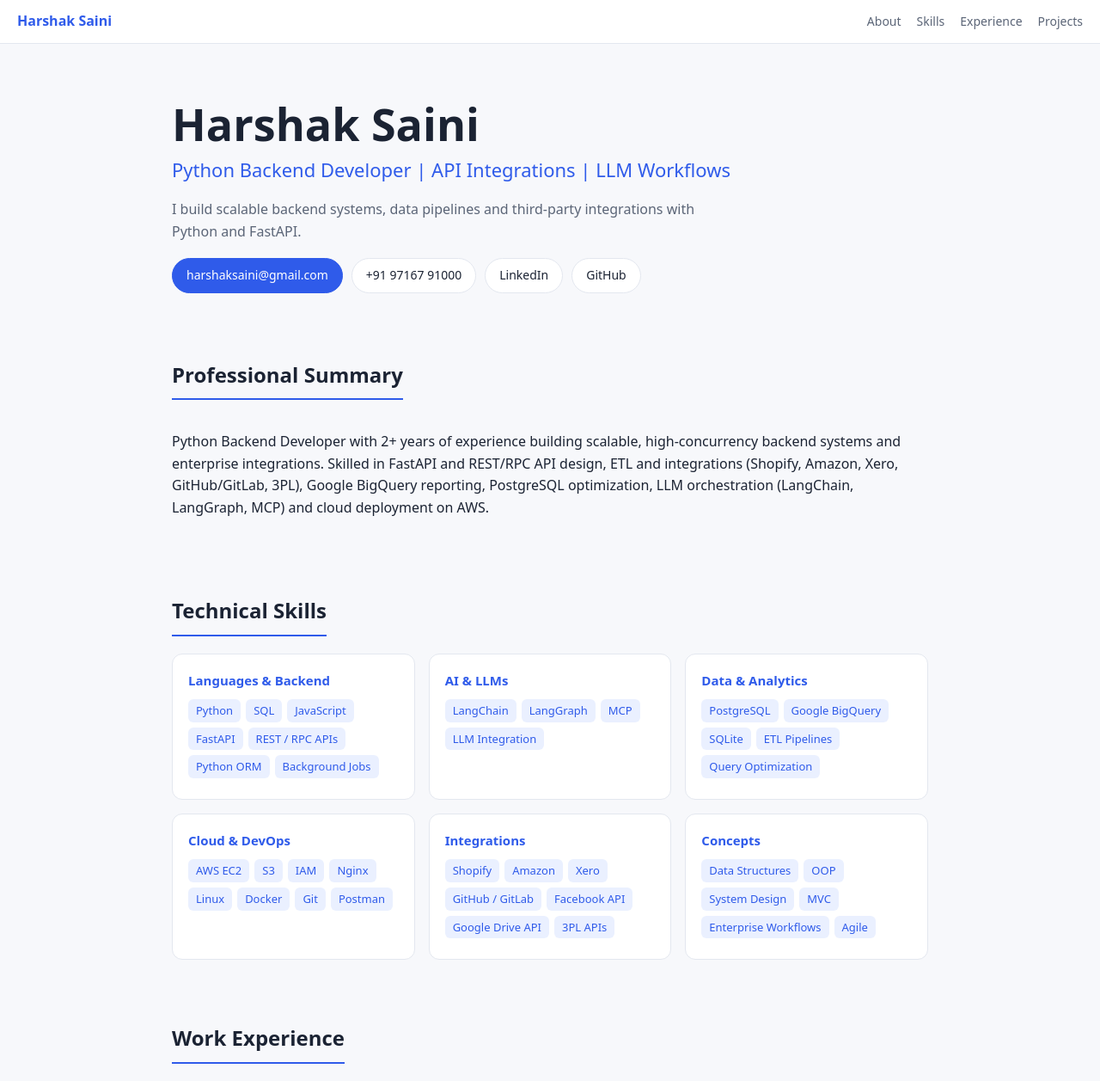
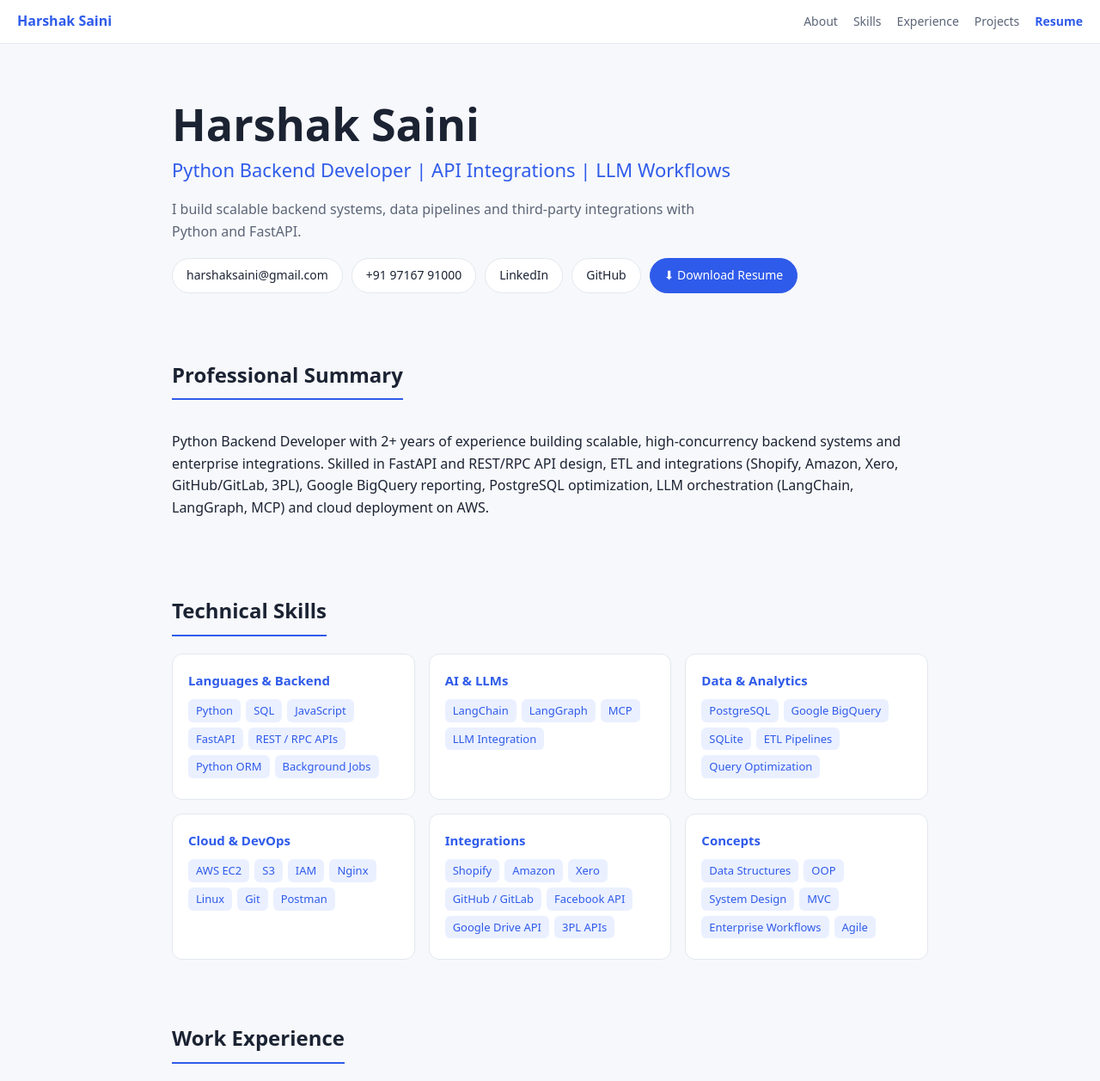
Before and after one commit to harshak0007/portfolio-harshak, a plain HTML site: page index.html in a window 1280 px wide. Shown: the top 1257 px of the page at 86% size. Drawn offline with Linux system fonts and the light colour scheme.

Commit message:
Update index.html

```diff
--- a/index.html
+++ b/index.html
@@ -33,17 +33,18 @@ footer{text-align:center;color:var(--mut);font-size:13px;padding:32px 0}
 </style>
 </head>
 <body>
-<nav><b>Harshak Saini</b><div><a href="#about">About</a><a href="#skills">Skills</a><a href="#experience">Experience</a><a href="#projects">Projects</a></div></nav>
+<nav><b>Harshak Saini</b><div><a href="#about">About</a><a href="#skills">Skills</a><a href="#experience">Experience</a><a href="#projects">Projects</a><a href="Harshak_Saini_Resume.pdf" download><b>Resume</b></a></div></nav>
 <main>
 <header class="hero">
 <h1>Harshak Saini</h1>
 <h2>Python Backend Developer | API Integrations | LLM Workflows</h2>
 <p>I build scalable backend systems, data pipelines and third-party integrations with Python and FastAPI.</p>
 <div class="links">
-<a class="p" href="mailto:harshaksaini@gmail.com">harshaksaini@gmail.com</a>
+<a href="mailto:harshaksaini@gmail.com">harshaksaini@gmail.com</a>
 <a href="tel:+919716791000">+91 97167 91000</a>
 <a href="https://www.linkedin.com/in/harshak-saini/" target="_blank" rel="noopener">LinkedIn</a>
 <a href="https://github.com/harshak0007/" target="_blank" rel="noopener">GitHub</a>
+<a class="p" href="Harshak_Saini_Resume.pdf" download>⬇ Download Resume</a>
 </div>
 </header>
 
@@ -58,7 +59,7 @@ footer{text-align:center;color:var(--mut);font-size:13px;padding:32px 0}
 <div class="card"><h4>Languages &amp; Backend</h4><span class="tag">Python</span><span class="tag">SQL</span><span class="tag">JavaScript</span><span class="tag">FastAPI</span><span class="tag">REST / RPC APIs</span><span class="tag">Python ORM</span><span class="tag">Background Jobs</span></div>
 <div class="card"><h4>AI &amp; LLMs</h4><span class="tag">LangChain</span><span class="tag">LangGraph</span><span class="tag">MCP</span><span class="tag">LLM Integration</span></div>
 <div class="card"><h4>Data &amp; Analytics</h4><span class="tag">PostgreSQL</span><span class="tag">Google BigQuery</span><span class="tag">SQLite</span><span class="tag">ETL Pipelines</span><span class="tag">Query Optimization</span></div>
-<div class="card"><h4>Cloud &amp; DevOps</h4><span class="tag">AWS EC2</span><span class="tag">S3</span><span class="tag">IAM</span><span class="tag">Nginx</span><span class="tag">Linux</span><span class="tag">Docker</span><span class="tag">Git</span><span class="tag">Postman</span></div>
+<div class="card"><h4>Cloud &amp; DevOps</h4><span class="tag">AWS EC2</span><span class="tag">S3</span><span class="tag">IAM</span><span class="tag">Nginx</span><span class="tag">Linux</span><span class="tag">Git</span><span class="tag">Postman</span></div>
 <div class="card"><h4>Integrations</h4><span class="tag">Shopify</span><span class="tag">Amazon</span><span class="tag">Xero</span><span class="tag">GitHub / GitLab</span><span class="tag">Facebook API</span><span class="tag">Google Drive API</span><span class="tag">3PL APIs</span></div>
 <div class="card"><h4>Concepts</h4><span class="tag">Data Structures</span><span class="tag">OOP</span><span class="tag">System Design</span><span class="tag">MVC</span><span class="tag">Enterprise Workflows</span><span class="tag">Agile</span></div>
 </div>
```
